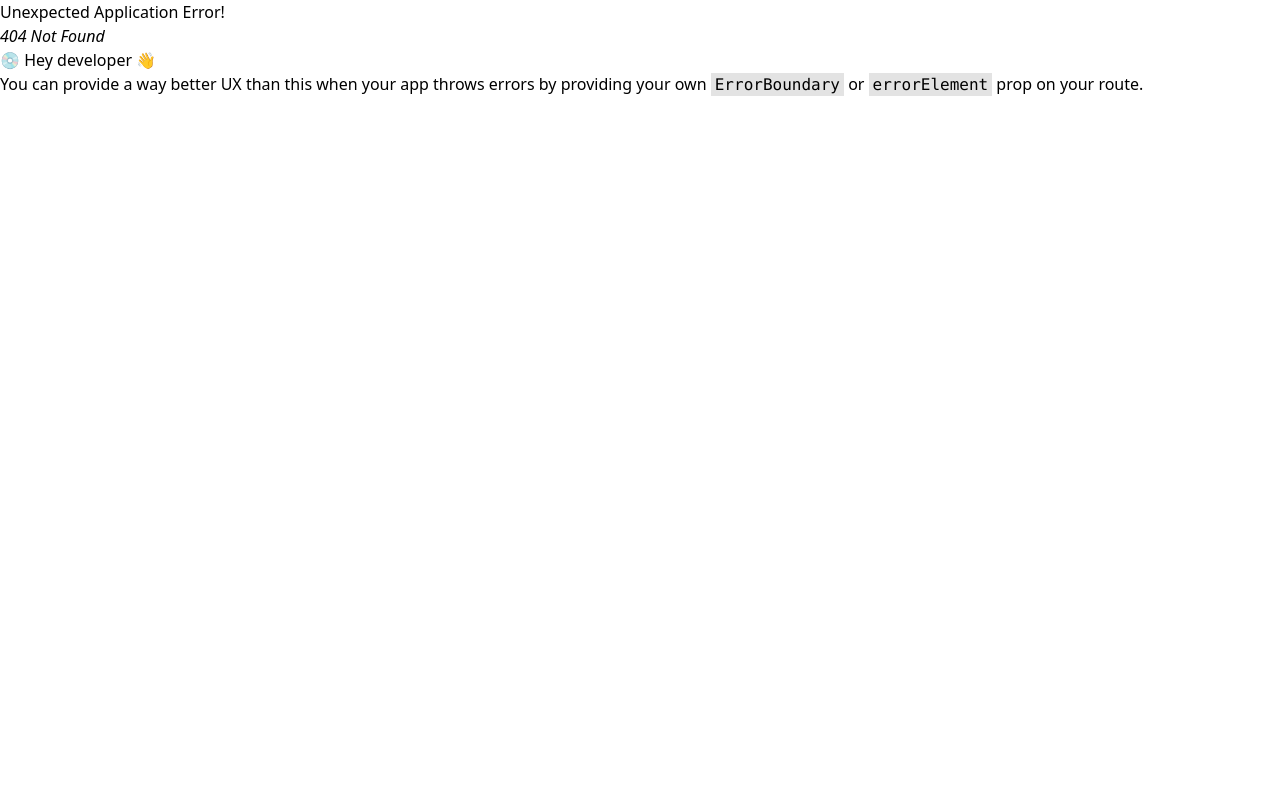
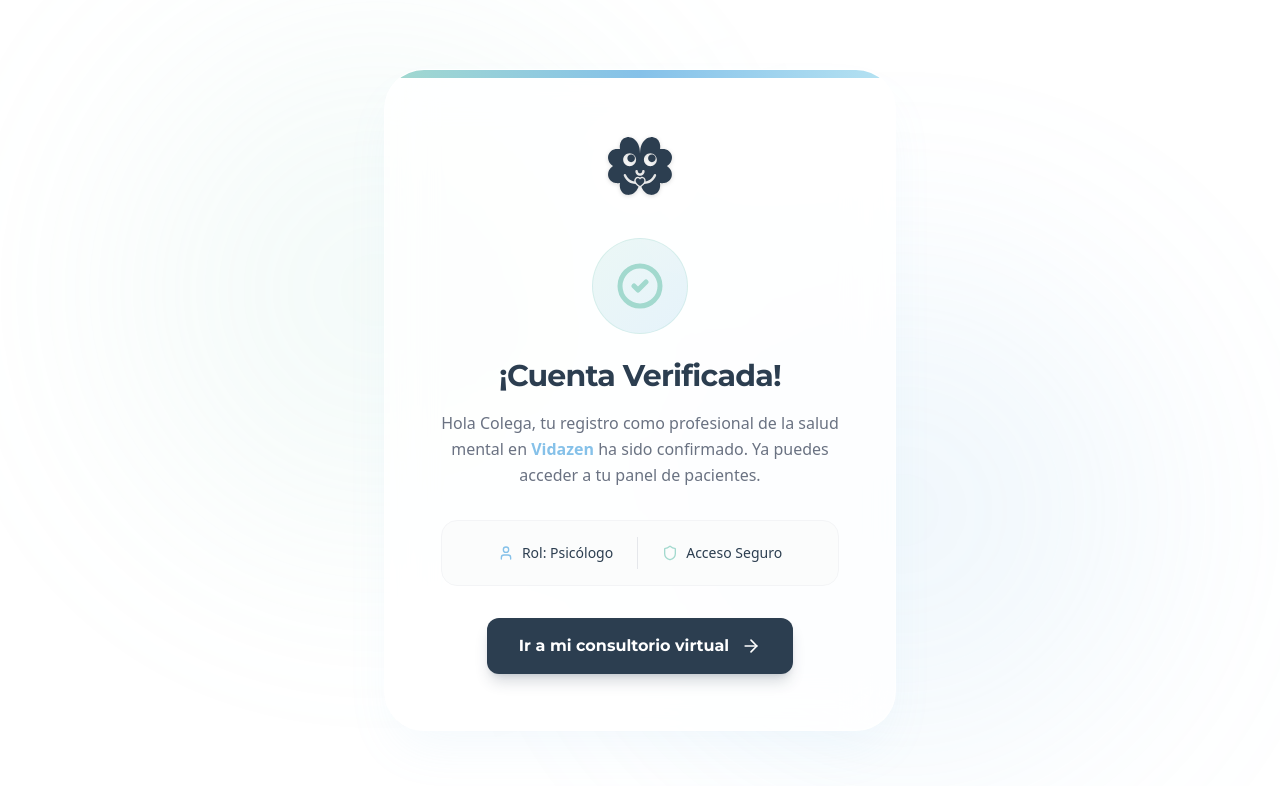
Before and after one commit to EnriqueTM04/estres-react-tt, a React (Vite) app: page /cuenta-confirmada in a window 1280 px wide. Before the commit this address had no page. Shown: the top 786 px of the page. Built offline with nearby package versions, Linux system fonts and the light colour scheme.

Commit message:
Agregar pantalla de cuenta confirmada

```diff
--- a/src/router.jsx
+++ b/src/router.jsx
@@ -14,11 +14,16 @@ import Dashboard from './views/psicologo/Dashboard.jsx'
 import ResetPassword from './views/ResetPassword.jsx'
 import Olvide from './views/Olvide.jsx'
 import { PacienteProvider } from './context/PacienteProvider.jsx'
+import ConfirmarCuenta from './views/guest/ConfirmarCuenta.jsx'
 
 const router = createBrowserRouter([
     {
         path: "/",
         element: <Landing />
+    },
+    {
+        path: "/cuenta-confirmada",
+        element: <ConfirmarCuenta />
     },
     {
         path: "/auth",
--- a/src/views/admin/Inicio.jsx
+++ b/src/views/admin/Inicio.jsx
@@ -120,7 +120,7 @@ export default function Inicio() {
                         <th className="px-4 py-4 text-left text-[#0e1b1b] text-sm font-bold leading-normal w-[25%]">Nombre</th>
                         <th className="px-4 py-4 text-left text-[#0e1b1b] text-sm font-bold leading-normal w-[30%]">Correo Electrónico</th>
                         <th className="px-4 py-4 text-left text-[#0e1b1b] text-sm font-bold leading-normal w-[15%]">Rol</th>
-                        <th className="px-4 py-4 text-left text-[#0e1b1b] text-sm font-bold leading-normal w-[15%]">Estado</th>
+                        <th className="px-4 py-4 text-left text-[#0e1b1b] text-sm font-bold leading-normal w-[15%]">Correo confirmado</th>
                         <th className="px-4 py-4 text-right text-[#4e9797] text-sm font-bold leading-normal w-[15%]">Acciones</th>
                       </tr>
                     </thead>
@@ -143,7 +143,7 @@ export default function Inicio() {
                                 ? 'bg-[#e7f3f3] border-transparent text-[#0e1b1b]'
                                 : 'bg-transparent border-[#d0e7e7] text-gray-500'
                               }`}>
-                              {psicologo.user.verified ? (
+                              {psicologo.user.email_verified_at ? (
                                 <>
                                   <CheckCircle size={14} className="text-green-600" /> Verificado
                                 </>
--- /dev/null
+++ b/src/views/guest/ConfirmarCuenta.jsx
@@ -0,0 +1,71 @@
+import { Link } from 'react-router-dom';
+import logo from "../../assets/Isotipo-Logo Final-04.svg";
+import { CheckCircle2, ArrowRight, Shield, User } from 'lucide-react';
+
+export default function ConfirmarCuenta() {
+  return (
+    <div className="min-h-screen flex items-center justify-center p-4 transition-colors duration-300 font-sans">
+      <style>
+        {`
+          @import url('https://fonts.googleapis.com/css2?family=Montserrat:wght@300;400;500;600;700&family=Inter:wght@400;500;600&display=swap');
+        `}
+      </style>
+
+      {/* Fondo decorativo global (Mantiene la coherencia visual con Login) */}
+      <div className="fixed top-0 left-0 -z-10 w-full h-full pointer-events-none overflow-hidden opacity-40">
+        <div className="absolute top-[5%] left-[10%] w-[500px] h-[500px] bg-[#A2D9CE]/30 rounded-full blur-[120px]"></div>
+        <div className="absolute bottom-[5%] right-[10%] w-[500px] h-[500px] bg-[#85C1E9]/30 rounded-full blur-[120px]"></div>
+      </div>
+
+      {/* Tarjeta Central Única (Diferente layout, misma esencia) */}
+      <div className="max-w-lg w-full bg-white/80 dark:bg-gray-900/80 backdrop-blur-xl rounded-[2.5rem] p-10 md:p-14 shadow-2xl shadow-[#85C1E9]/10 border border-white/50 relative overflow-hidden text-center">
+
+        {/* Adorno superior sutil */}
+        <div className="absolute top-0 left-0 w-full h-2 bg-gradient-to-r from-[#A2D9CE] via-[#85C1E9] to-[#B6E3F2]"></div>
+
+        {/* Logo y Encabezado */}
+        <div className="flex justify-center mb-8">
+          <div className="relative">
+            <div className="absolute inset-0 bg-white rounded-full blur-md"></div>
+            <img src={logo} alt="Logo VidaZen" className="w-20 h-20 relative z-10 drop-shadow-sm" />
+          </div>
+        </div>
+
+        {/* Icono de Éxito Flotante */}
+        <div className="mx-auto w-24 h-24 bg-gradient-to-br from-[#A2D9CE]/20 to-[#85C1E9]/20 rounded-full flex items-center justify-center mb-6 border border-[#A2D9CE]/30">
+          <CheckCircle2 className="w-12 h-12 text-[#A2D9CE]" strokeWidth={2.5} />
+        </div>
+
+        <h2 className="font-['Montserrat'] text-3xl font-bold text-[#2C3E50] dark:text-white mb-4 tracking-tight">
+          ¡Cuenta Verificada!
+        </h2>
+
+        <p className="text-gray-500 dark:text-gray-400 leading-relaxed mb-8">
+          Hola Colega, tu registro como profesional de la salud mental en <span className="font-semibold text-[#85C1E9]">Vidazen</span> ha sido confirmado. Ya puedes acceder a tu panel de pacientes.
+        </p>
+
+        {/* Info Card pequeña */}
+        <div className="bg-[#FBFCFC] dark:bg-gray-800 rounded-2xl p-4 mb-8 flex items-center justify-center gap-6 border border-gray-100 dark:border-gray-700">
+          <div className="flex items-center gap-2 text-sm text-[#2C3E50] dark:text-gray-300 font-medium">
+            <User className="w-4 h-4 text-[#85C1E9]" />
+            Rol: Psicólogo
+          </div>
+          <div className="w-px h-8 bg-gray-200 dark:bg-gray-700"></div>
+          <div className="flex items-center gap-2 text-sm text-[#2C3E50] dark:text-gray-300 font-medium">
+            <Shield className="w-4 h-4 text-[#A2D9CE]" />
+            Acceso Seguro
+          </div>
+        </div>
+
+        {/* Botón de Acción */}
+        <Link
+          to="/auth/login"
+          className="group relative inline-flex items-center justify-center w-full sm:w-auto px-8 py-4 bg-[#2C3E50] text-white font-['Montserrat'] font-bold rounded-xl hover:bg-[#2C3E50]/90 hover:scale-[1.02] active:scale-95 transition-all shadow-lg shadow-[#2C3E50]/20 gap-3"
+        >
+          Ir a mi consultorio virtual
+          <ArrowRight className="w-5 h-5 group-hover:translate-x-1 transition-transform" />
+        </Link>
+      </div>
+    </div>
+  )
+}
```
